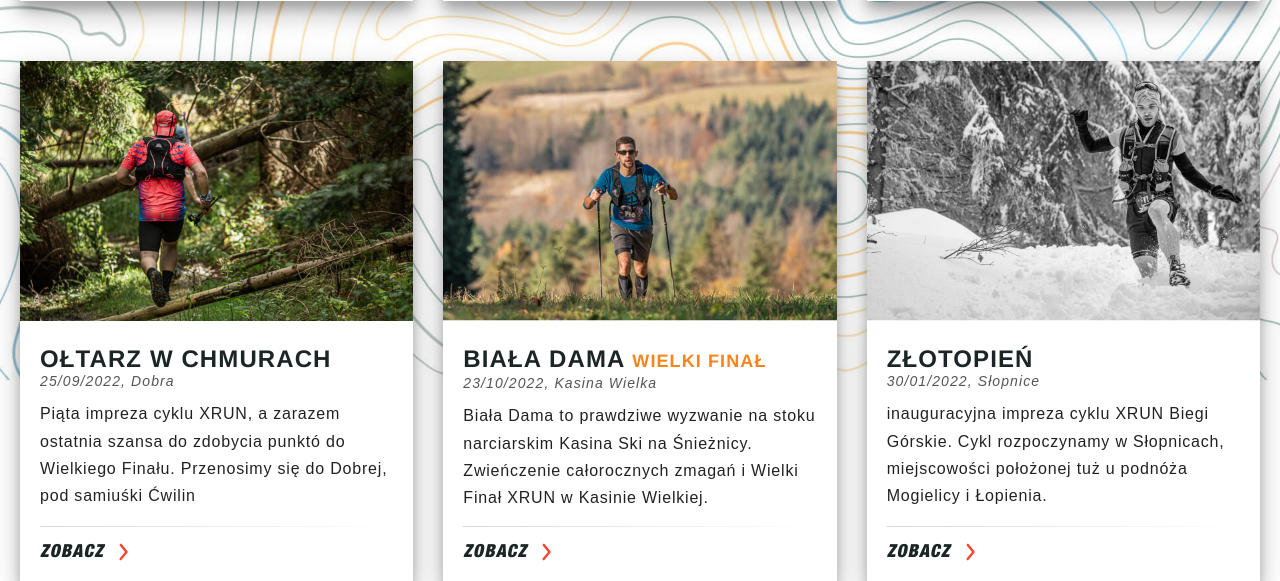
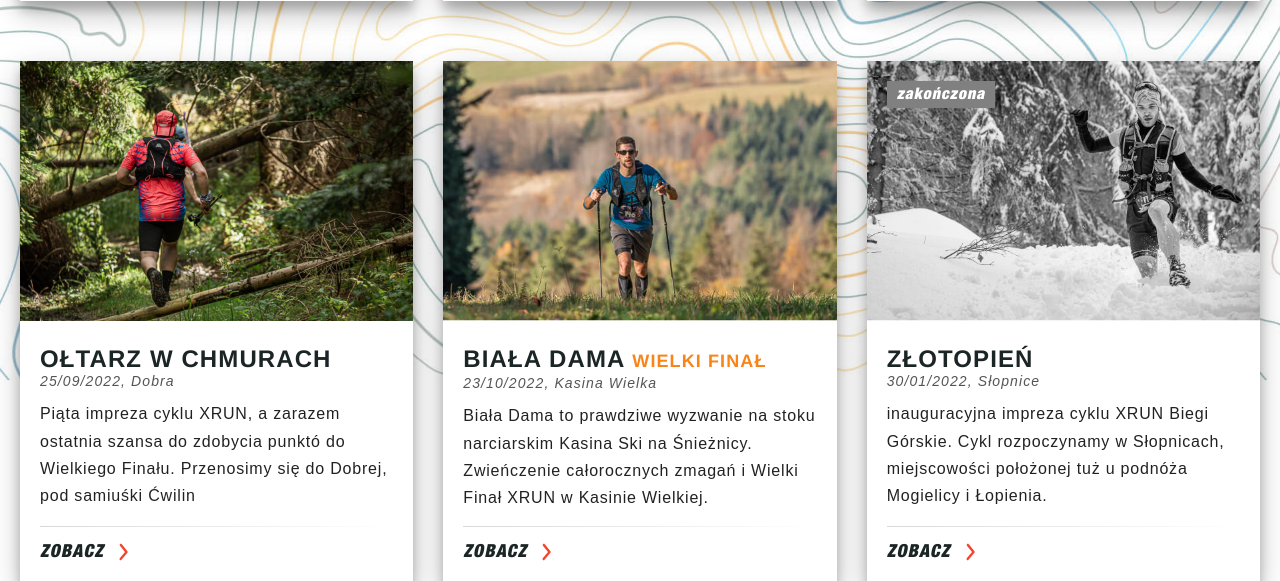
Before and after one commit to petkor1/serwis-biegowy, a PHP site: page / in a window 1280 px wide. Shown: the part 2315-2896 px from the top of the page. Run offline with PHP 8.4, Linux system fonts and the light colour scheme.

Commit message:
info zakończona w card event

```diff
--- a/index.html
+++ b/index.html
@@ -297,6 +297,7 @@
 
                     <div class="event-card">
                         <a href="/zlotopien.html">
+                            <span class="cart-tag">zakończona</span>
                             <img src="/images/zlotopien-event.jpg" alt="Złotopień wydarzenie" class="card-img greyimage">
                         </a>
                         <a href="/zlotopien.html">
--- a/style.css
+++ b/style.css
@@ -750,12 +750,24 @@ nav .menu-items{
 }
 
 .event-card {
+    position: relative;
     display: flex;
     flex-direction: column;
     width: 31.7204301%;
     min-width: 350px;
     background: white;
     box-shadow: 0px 16px 24px rgba(0, 0, 0, 0.14), 0px 6px 30px rgba(0, 0, 0, 0.12), 0px 8px 10px rgba(0, 0, 0, 0.2);
+}
+
+.event-card .cart-tag{
+    position: absolute;
+    top: 20px;
+    left: 20px;
+    z-index: 5;
+    padding: 5px 10px;
+    background: gray;
+    color: white;
+    font-family: helvetica;
 }
 
 @media screen and (max-width:700px){
```
